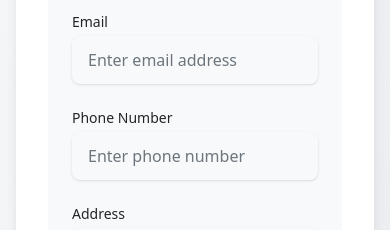
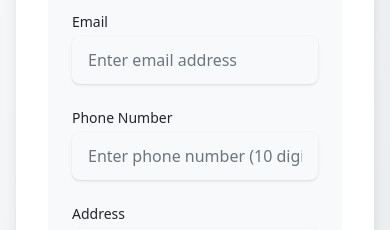
Before and after one commit to yogayataverma/PatientsLite, a React (Vite) app: page /patient-form in a window 390 px wide. Shown: the part 880-1110 px from the top of the page. Built offline with nearby package versions, Linux system fonts and the light colour scheme; what @electric-sql/pglite would draw is missing.

Commit message:
Updated Phone Placeholder Text to Clarify Expected Input

```diff
--- a/src/components/PatientsForm.jsx
+++ b/src/components/PatientsForm.jsx
@@ -237,7 +237,7 @@ function PatientForm() {
                   name="phone"
                   value={formData.phone}
                   onChange={handleChange}
-                  placeholder="Enter phone number"
+                  placeholder="Enter phone number (10 digits)"
                   pattern="[0-9]{10}"
                   className="block w-full rounded-lg border-[#CED4DA] shadow-sm focus:border-blue-500 focus:ring-blue-500 transition duration-150 text-base py-3 px-4 placeholder-[#6C757D]"
                   required
```
